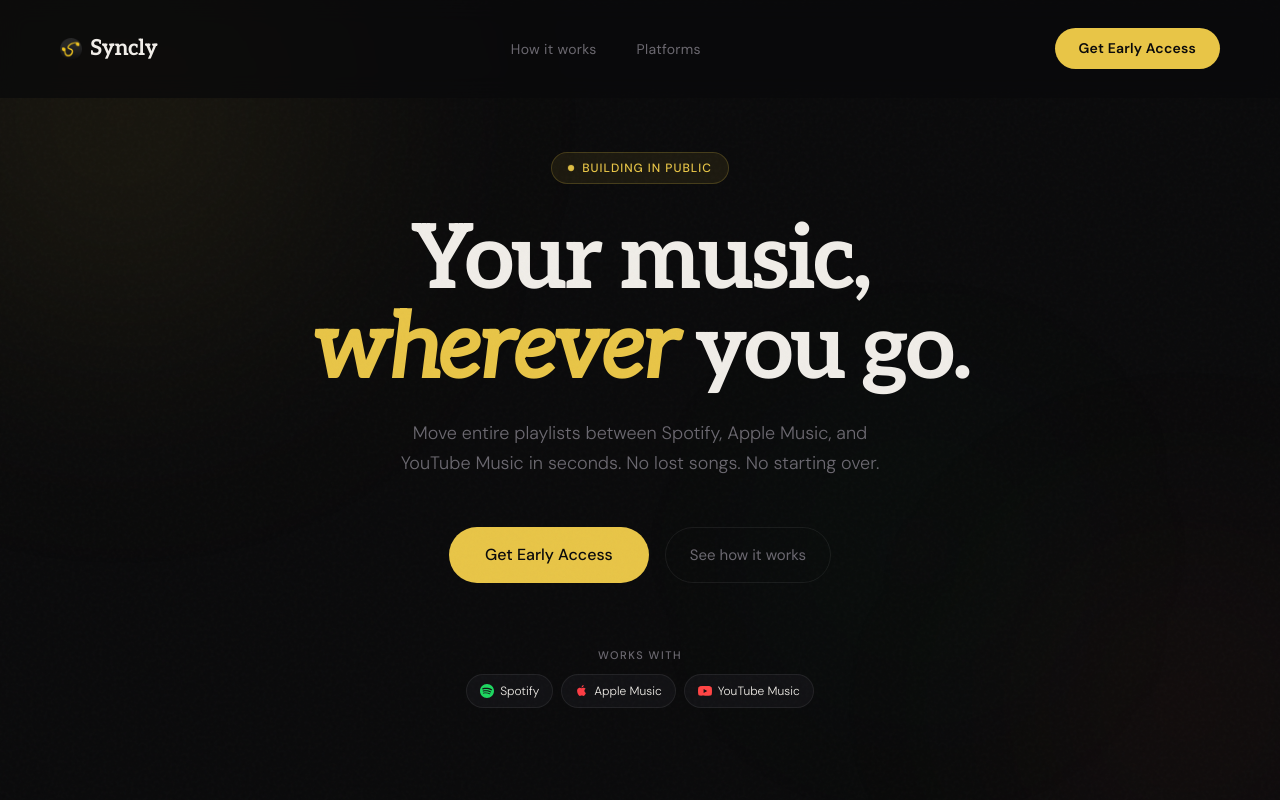
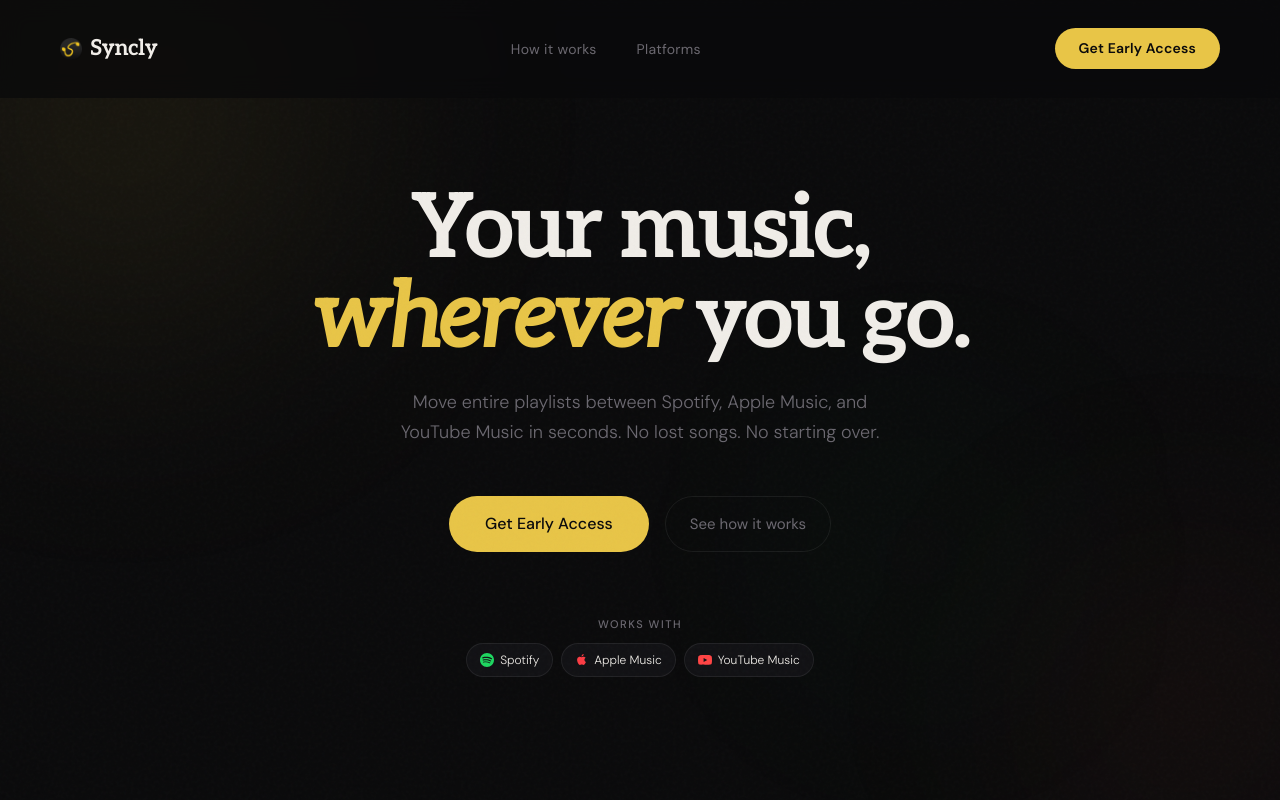
Before and after one commit to Bioluwatifee/syncly, a Next.js app: page / in a window 1280 px wide. Shown: the top 800 px of the page. Built offline with nearby package versions, Linux system fonts and the light colour scheme; a web font is replaced by a local one.

Commit message:
Minor UI FIXES

```diff
--- a/app/mobile.css
+++ b/app/mobile.css
@@ -53,8 +53,8 @@
 /* ─── Hero ───────────────────────────────────────────────────────────────── */
 @media (max-width: 768px) {
   .hero {
-    padding: 120px 24px 64px !important;
-    padding-top: max(130px, calc(90px + env(safe-area-inset-top))) !important;
+    padding: 104px 24px 56px !important;
+    padding-top: max(104px, calc(76px + env(safe-area-inset-top))) !important;
     min-height: 100svh;
   }
 
@@ -77,13 +77,6 @@
   }
   .orb-3 {
     display: none !important;
-  }
-
-  /* Badge */
-  .hero-badge {
-    font-size: 11px !important;
-    padding: 5px 14px !important;
-    margin-bottom: 24px !important;
   }
 
   /* Hero H1 only */
@@ -150,7 +143,7 @@
 @media (max-width: 768px) {
   /* DemoSection outer wrapper */
   .demo-section {
-    padding: 64px 20px 48px !important;
+    padding: 56px 20px 40px !important;
     max-width: 100% !important;
   }
 
@@ -195,7 +188,7 @@
 /* ─── Steps section ──────────────────────────────────────────────────────── */
 @media (max-width: 768px) {
   .steps-section {
-    padding: 56px 20px 72px !important;
+    padding: 48px 20px 56px !important;
     max-width: 100% !important;
   }
 
@@ -220,7 +213,7 @@
 @media (max-width: 768px) {
   .stats-row {
     flex-direction: column !important;
-    margin: 0 20px 72px !important;
+    margin: 0 20px 56px !important;
     gap: 0 !important;
     border-radius: 16px !important;
   }
@@ -238,7 +231,7 @@
 /* ─── Early access section ───────────────────────────────────────────────── */
 @media (max-width: 768px) {
   .early-access-section {
-    padding: 0 16px 72px !important;
+    padding: 0 16px 56px !important;
   }
 
   .early-access-inner {
--- a/components/sections/Hero.tsx
+++ b/components/sections/Hero.tsx
@@ -31,7 +31,7 @@
       display: "flex", flexDirection: "column",
       alignItems: "center", justifyContent: "center",
       textAlign: "center",
-      padding: "140px 60px 80px",
+      padding: "142px 60px 80px",
       position: "relative", overflow: "hidden",
       isolation: "isolate",
     }}>
@@ -39,19 +39,6 @@
       <div className="orb-1" style={{ position: "absolute", width: 600, height: 600, borderRadius: "50%", filter: "blur(120px)", background: "radial-gradient(circle, rgba(232,197,71,0.12) 0%, transparent 70%)", top: -200, left: -200, animation: "drift 12s ease-in-out infinite alternate", pointerEvents: "none" }} />
       <div className="orb-2" style={{ position: "absolute", width: 400, height: 400, borderRadius: "50%", filter: "blur(120px)", background: "radial-gradient(circle, rgba(232,95,71,0.1) 0%, transparent 70%)", bottom: -100, right: -100, animation: "drift 9s ease-in-out infinite alternate-reverse", pointerEvents: "none" }} />
       <div className="orb-3" style={{ position: "absolute", width: 300, height: 300, borderRadius: "50%", filter: "blur(120px)", background: "radial-gradient(circle, rgba(30,215,96,0.08) 0%, transparent 70%)", top: "50%", left: "60%", animation: "drift 15s ease-in-out infinite alternate", pointerEvents: "none" }} />
-
-      {/* Badge */}
-      <div style={{
-        display: "inline-flex", alignItems: "center", gap: 8,
-        background: "rgba(232,197,71,0.08)", border: "1px solid rgba(232,197,71,0.2)",
-        borderRadius: 100, padding: "6px 16px",
-        fontSize: 12, fontWeight: 500, color: "var(--accent)",
-        letterSpacing: 1, textTransform: "uppercase",
-        marginBottom: 32, animation: "fadeUp 0.8s ease both",
-      }}>
-        <div style={{ width: 6, height: 6, background: "var(--accent)", borderRadius: "50%", animation: "pulse 2s ease-in-out infinite" }} />
-        Building in public
-      </div>
 
       {/* Headline */}
       <h1 className="hero-title" style={{
```
